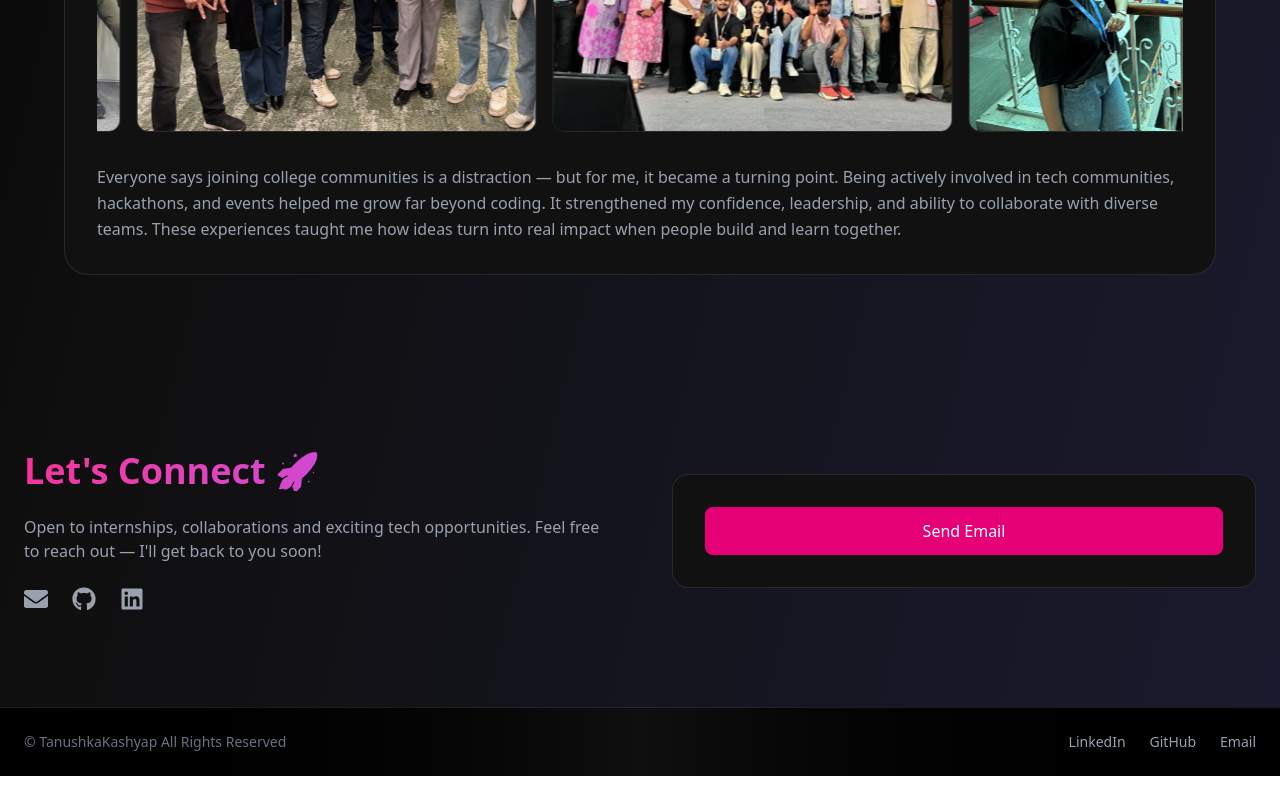
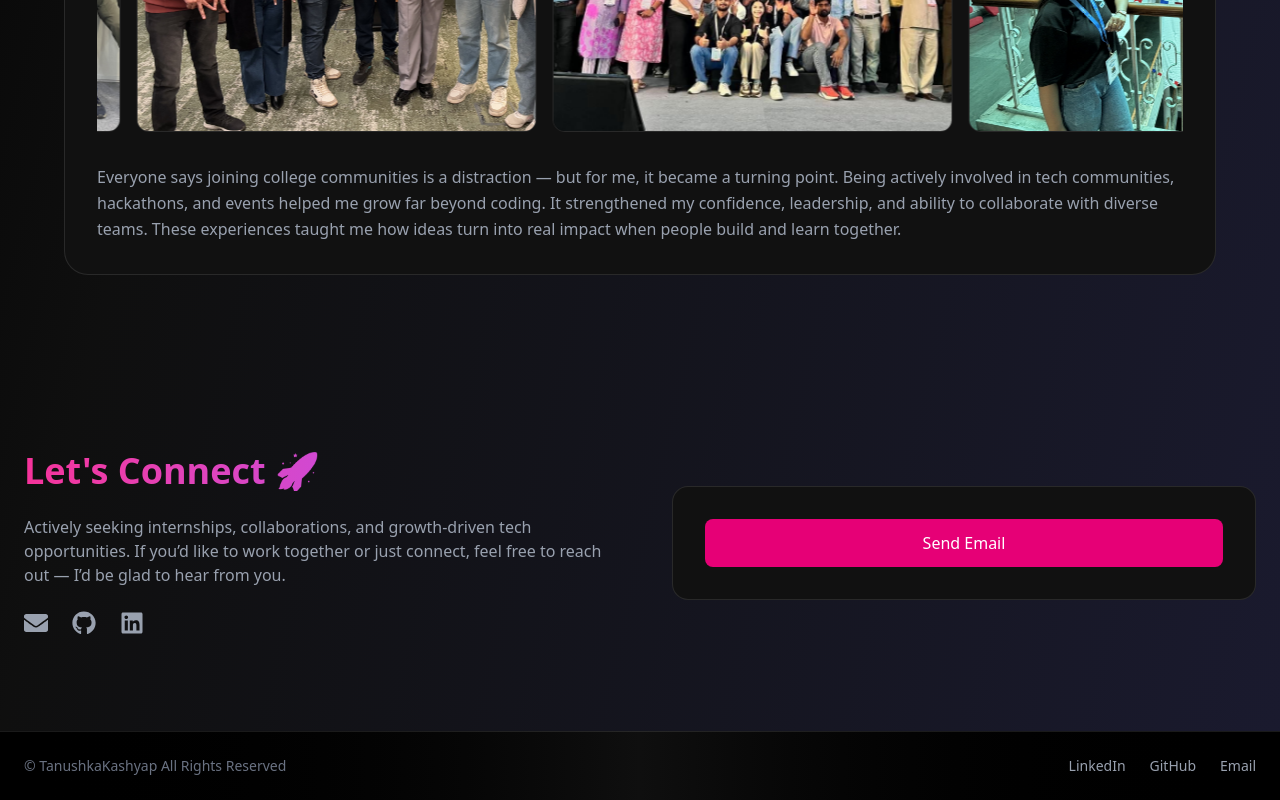
Before and after one commit to Tanukash12/TanuKash-Portfolio, a React (Vite) app: page / in a window 1280 px wide. Shown: the part 4623-5423 px from the top of the page. Before the commit the page ends 5399 px from the top, so only its background shows below. Built offline with nearby package versions, Linux system fonts and the light colour scheme.

Commit message:
Update Contact component text for clarity and engagement

```diff
--- a/src/components/Contact.jsx
+++ b/src/components/Contact.jsx
@@ -17,8 +17,9 @@ const Contact = () => {
           </h2>
 
           <p className="text-gray-400 mb-6">
-            Open to internships, collaborations and exciting tech opportunities.
-            Feel free to reach out — I'll get back to you soon!
+            Actively seeking internships, collaborations, and growth-driven tech opportunities.
+            If you’d like to work together or just connect, feel free to
+            reach out — I’d be glad to hear from you.
           </p>
 
           <div className="flex gap-6 text-2xl text-gray-400">
```
